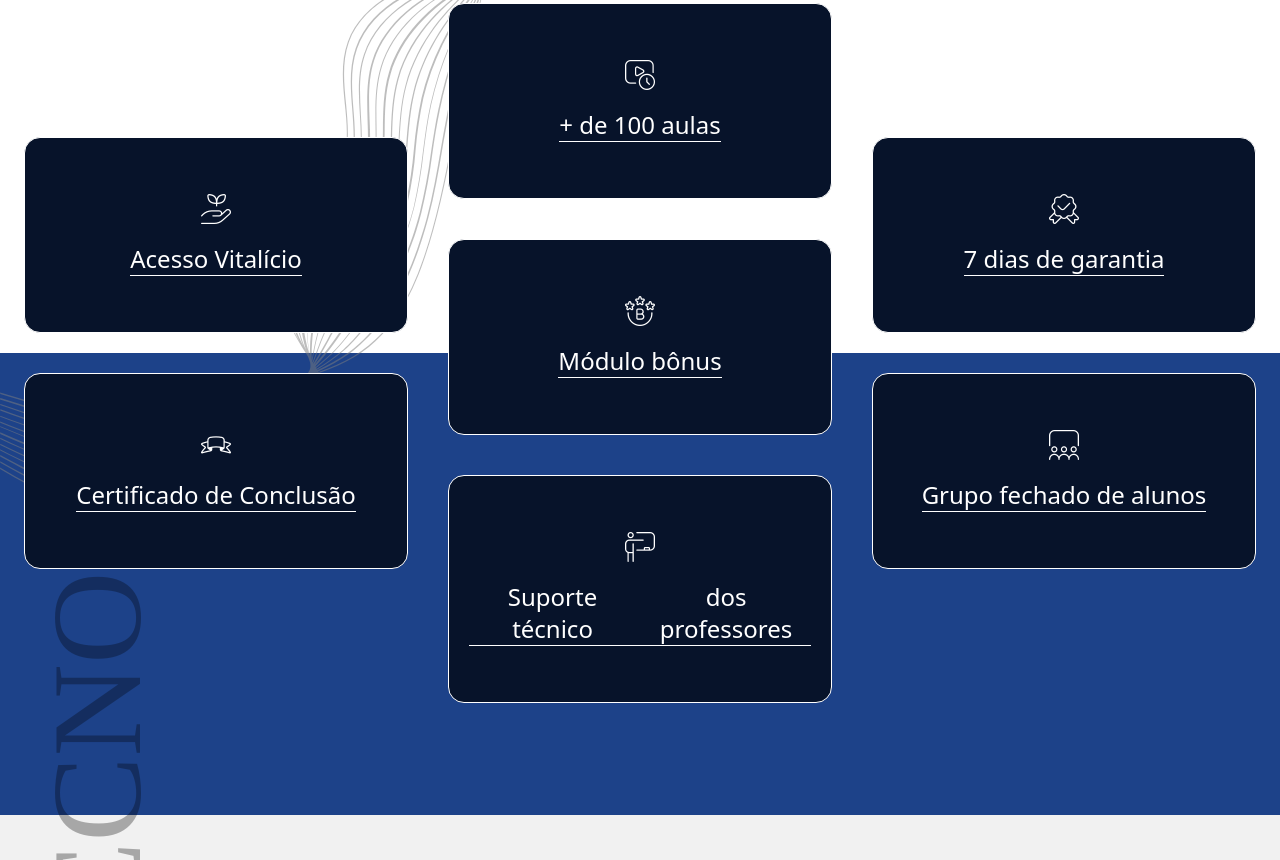
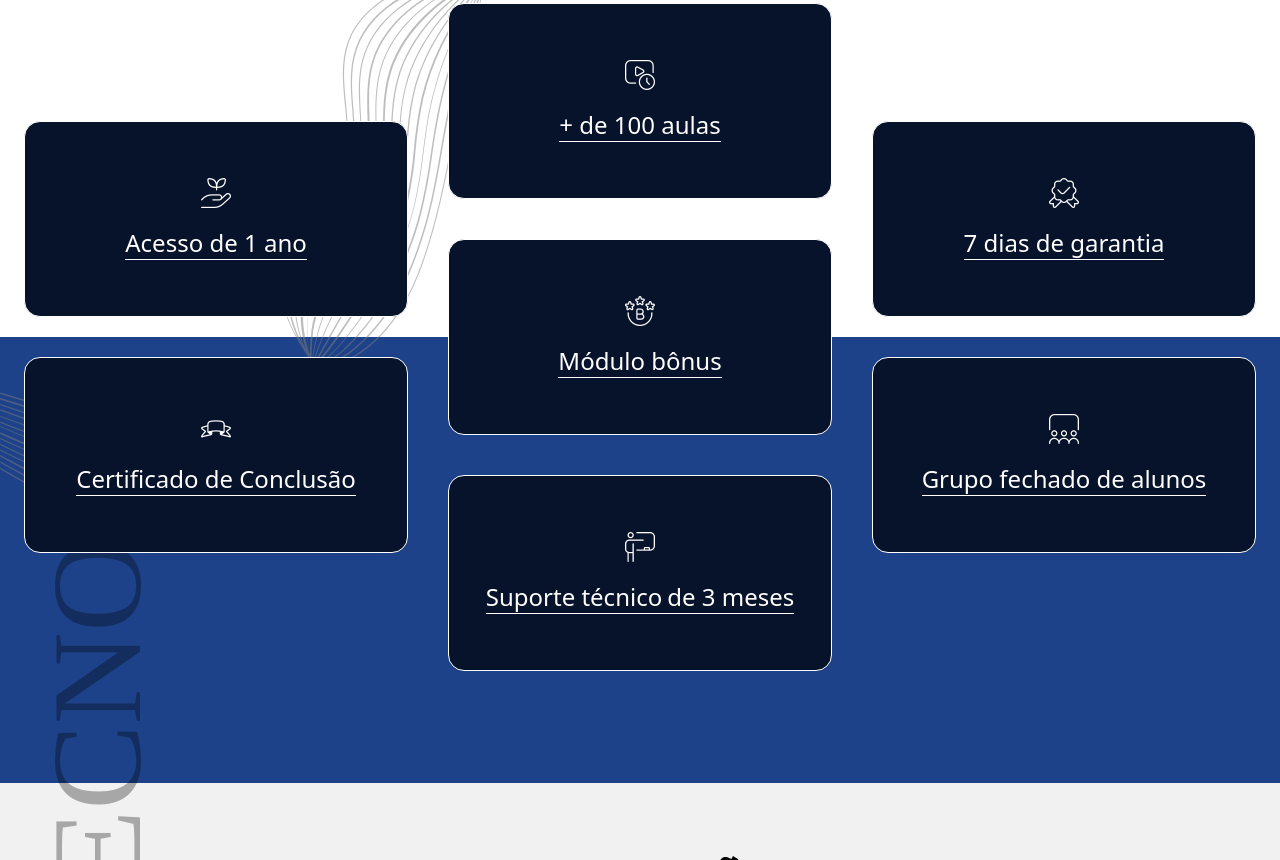
Before and after one commit to victorsantana03/Site-vendas-automacao, a website: page index.html in a window 1280 px wide. Shown: the part 1041-1901 px from the top of the page. Drawn offline with nearby package versions, Linux system fonts and the light colour scheme; files whose address does not match are found by name; a web font is replaced by a local one.

Commit message:
style: alteração de informações

```diff
--- a/index.html
+++ b/index.html
@@ -268,7 +268,7 @@
             class="bg-azul-petroleo shadow-azul-marinho z-30 flex flex-col items-center gap-3 rounded-2xl border border-white px-5 py-14 text-xl text-white md:text-2xl"
           >
             <i class="fi fi-tr-hand-holding-seeding text-3xl"></i>
-            <h3 class="border-b">Acesso Vitalício</h3>
+            <h3 class="border-b">Acesso de 1 ano</h3>
           </div>
           <div
             class="bg-azul-petroleo flex flex-col items-center gap-3 rounded-2xl border border-white px-5 py-14 text-xl text-white md:text-2xl"
@@ -299,7 +299,7 @@
             <i class="fi fi-tr-lesson-class text-3xl"></i>
             <h3 class="flex gap-[5px] border-b text-center">
               Suporte técnico
-              <span class="hidden md:block"> dos professores</span>
+              <span class="hidden md:block"> de 3 meses</span>
             </h3>
           </div>
         </div>
@@ -894,7 +894,7 @@
             </div>
             <div class="flex items-center gap-3">
               <i class="fa-solid fa-check text-mint text-lg"></i>
-              <p class="font-roboto text-lg xl:text-xl">Acesso vitalício</p>
+              <p class="font-roboto text-lg xl:text-xl">Acesso de 1 ano</p>
             </div>
             <div class="flex items-center gap-3">
               <i class="fa-solid fa-check text-mint text-lg"></i>
@@ -915,7 +915,7 @@
             <div class="flex items-center gap-3">
               <i class="fa-solid fa-check text-mint text-lg"></i>
               <p class="font-roboto text-lg xl:text-xl">
-                Suporte dos professores
+                Suporte de 3 meses dos professores
               </p>
             </div>
             <div class="flex items-center gap-3">
```
